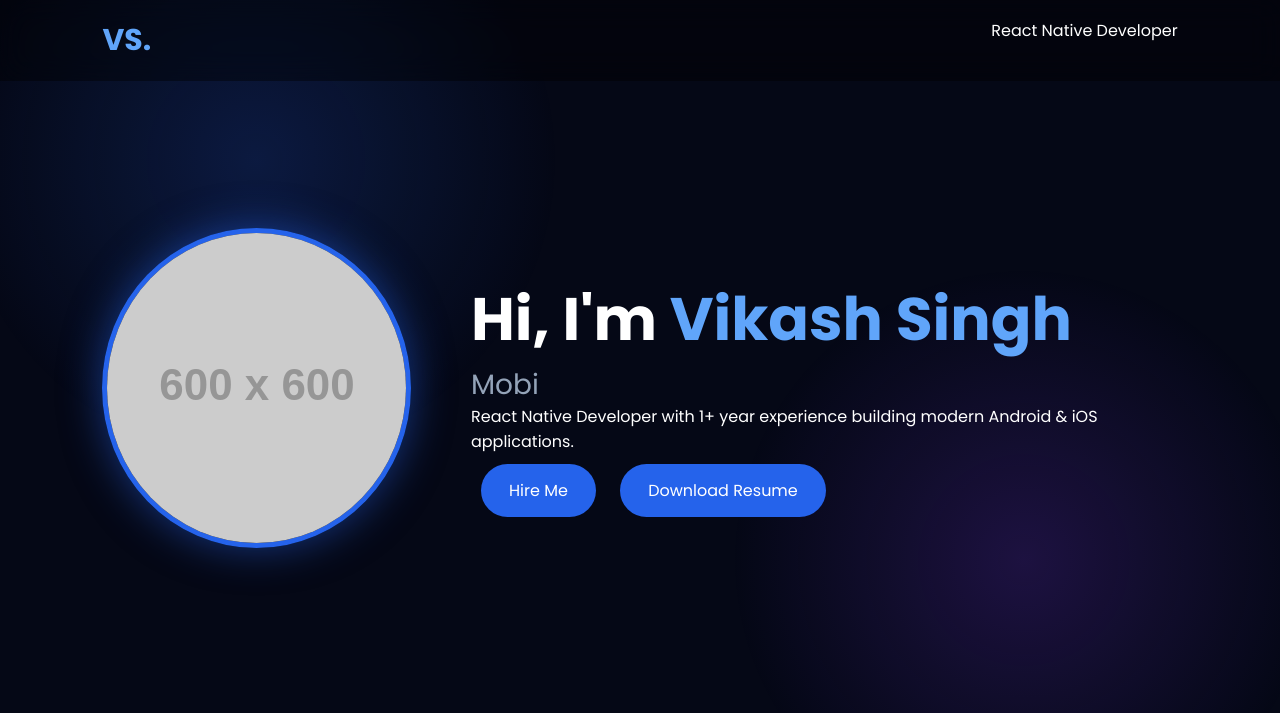
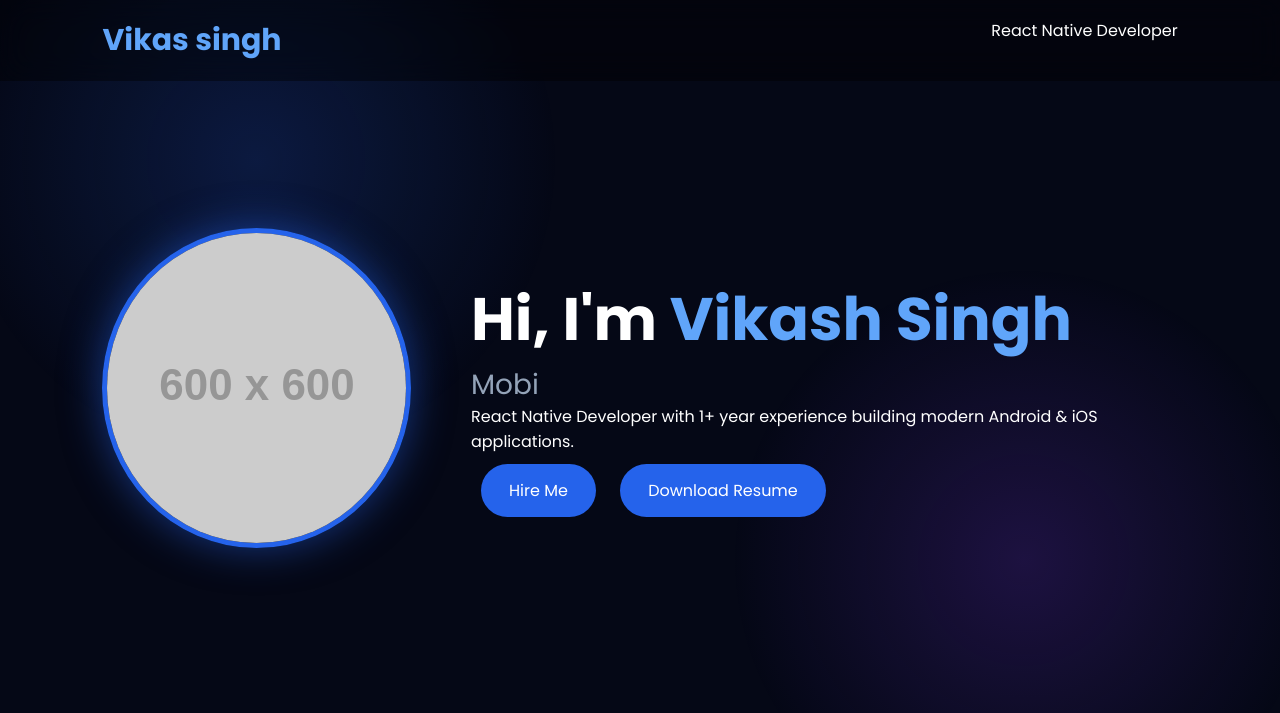
Before and after one commit to vikas-singh-8292/Vikas_app_developer, a plain HTML site: page index.html in a window 1280 px wide. Shown: the top 713 px of the page. Drawn offline with Linux system fonts and the light colour scheme; placeholder pictures from the web are drawn by us.

Commit message:
Update index.html

```diff
--- a/index.html
+++ b/index.html
@@ -46,7 +46,7 @@ footer{text-align:center;padding:30px;background:#020617}
 <div class="bg"></div>
 
 <nav>
-<div class="logo">VS.</div>
+<div class="logo">Vikas singh</div>
 <div>React Native Developer</div>
 </nav>
 
```
